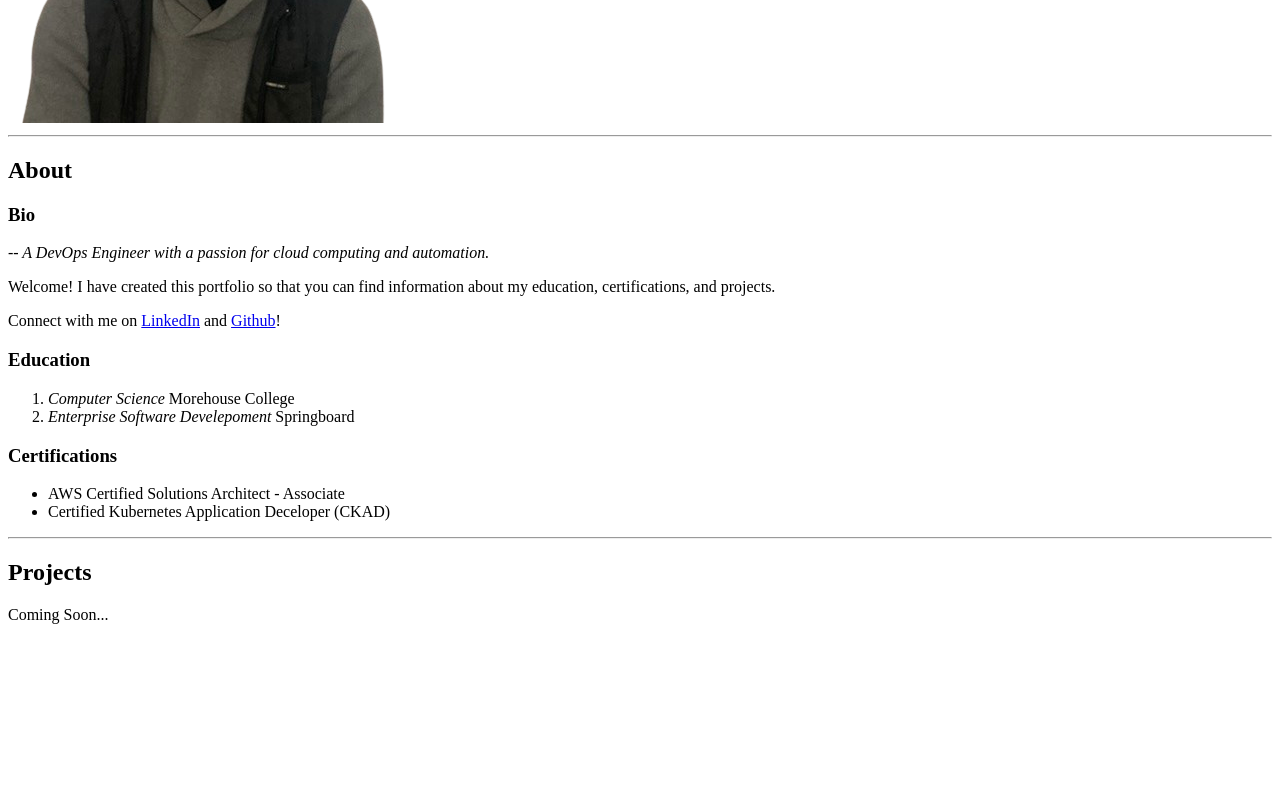
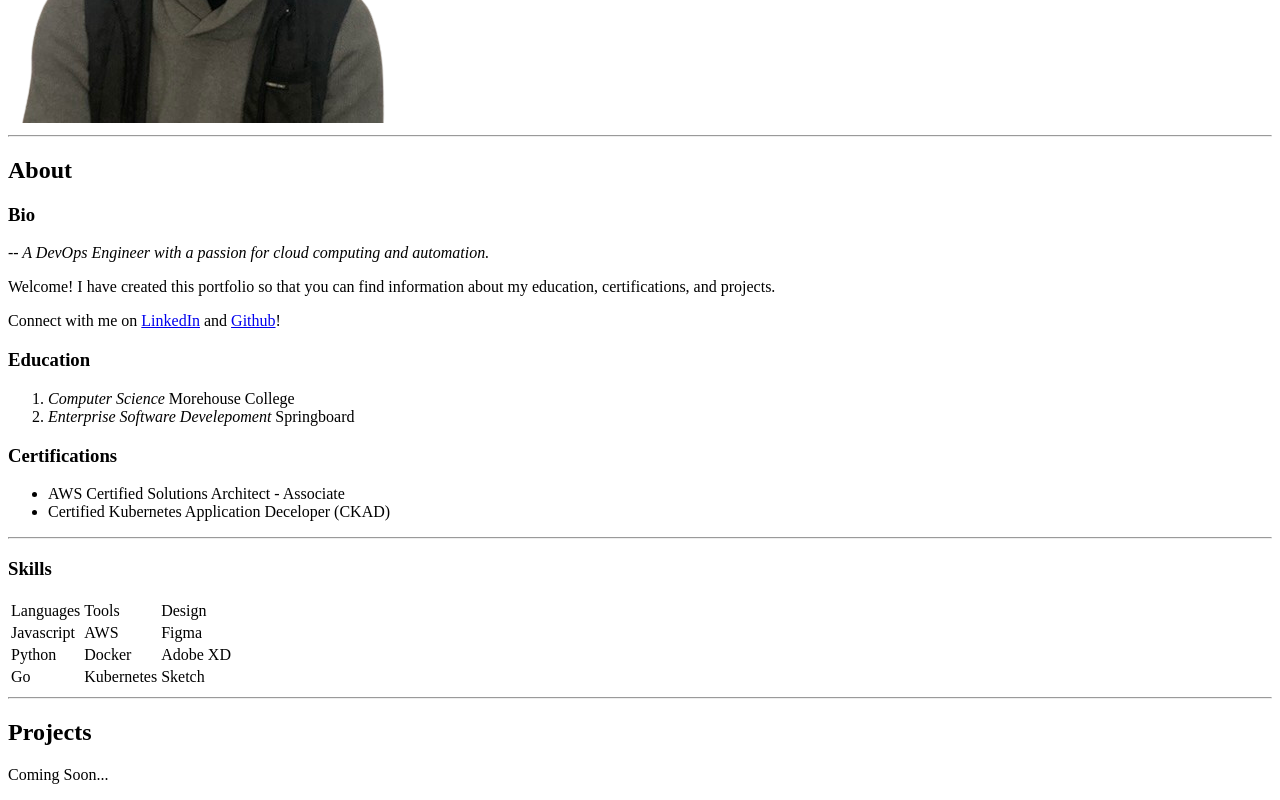
Before and after one commit to mkturner/eSDC-Project-1-Digital-CV, a plain HTML site: page index.html in a window 1280 px wide. Shown: the part 371-1171 px from the top of the page. Before the commit the page ends 1011 px from the top, so only its background shows below. Drawn offline with Linux system fonts and the light colour scheme.

Commit message:
feat: adds skills table to digital cv

```diff
--- a/index.html
+++ b/index.html
@@ -39,7 +39,37 @@
         </ul>
     </div>
     <hr>
-
+    <!-- This section will be for displaying my skills -->
+    <div class="skills">
+        <h3>Skills</h3>
+        <table>
+            <thead>
+                <tr>
+                    <td>Languages</td>
+                    <td>Tools</td>
+                    <td>Design</td>
+                </tr>
+            </thead>
+            <tbody>
+                <tr>
+                    <td>Javascript</td>
+                    <td>AWS</td>
+                    <td>Figma</td>
+                </tr>
+                <tr>
+                    <td>Python</td>
+                    <td>Docker</td>
+                    <td>Adobe XD</td>
+                </tr>
+                <tr>
+                    <td>Go</td>
+                    <td>Kubernetes</td>
+                    <td>Sketch</td>
+                </tr>
+            </tbody>
+        </table>
+    </div>
+    <hr>
     <!-- This section will be for displaying upcoming projects -->
     <div class="projects">
         <h2>Projects</h2>
```
